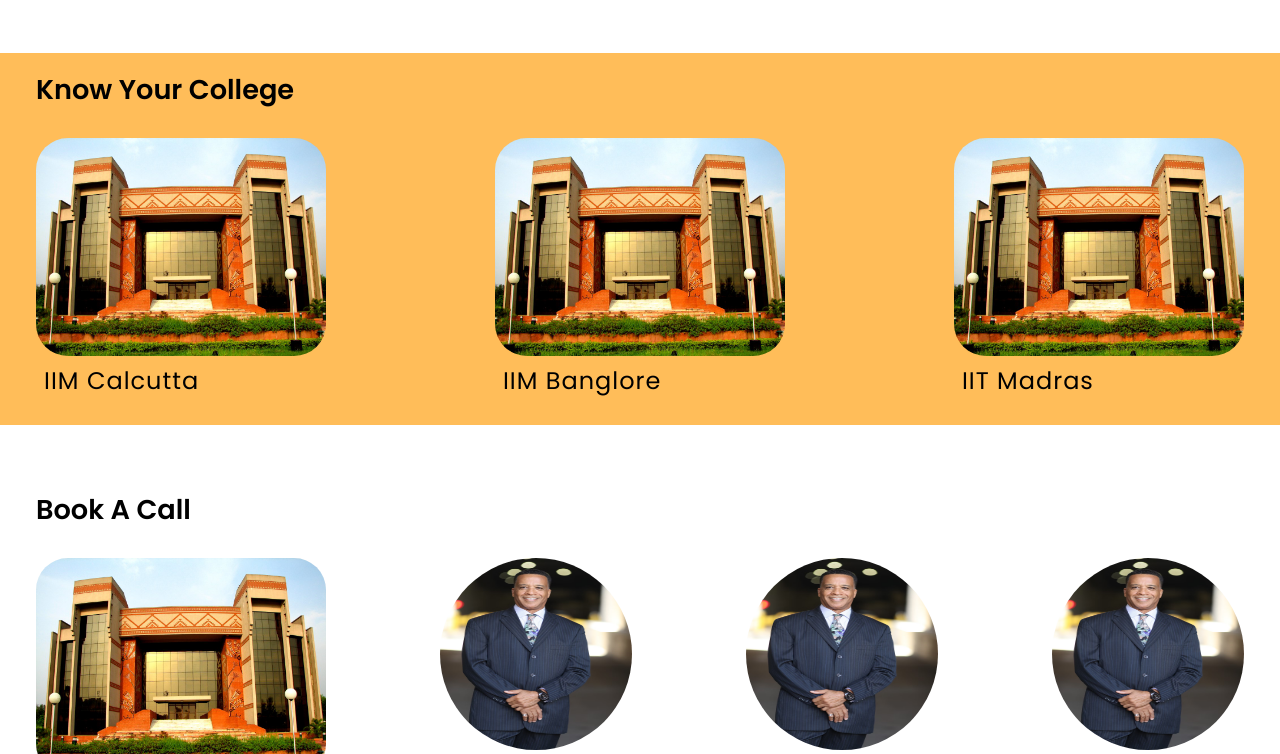
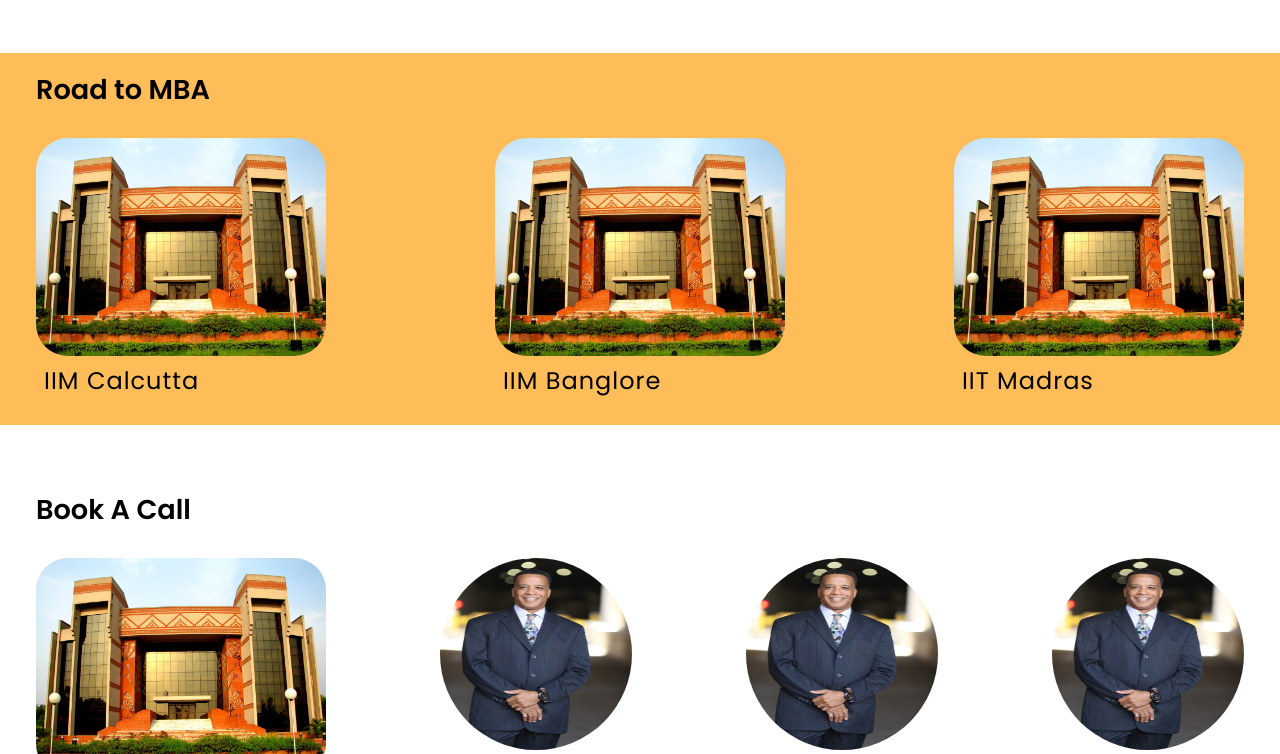
Before and after one commit to gautamgupta1811/peersupport, a plain HTML site: page index.html in a window 1280 px wide. Shown: the part 1064-1818 px from the top of the page. Drawn offline with Linux system fonts and the light colour scheme.

Commit message:
Update index.html

```diff
--- a/index.html
+++ b/index.html
@@ -87,7 +87,7 @@
 
     <!-- Know Your College  -->
     <section id="KnowYourCollege">
-      <P class="KnowYourCollegeHeader">Know Your College</P>
+      <P class="KnowYourCollegeHeader">Road to MBA</P>
       <div class="KnowYourCollegecontainer">
       <a href="">
         <img src="Images/IIM_Calcutta.jpg" alt="" class="collegeimg">
```
